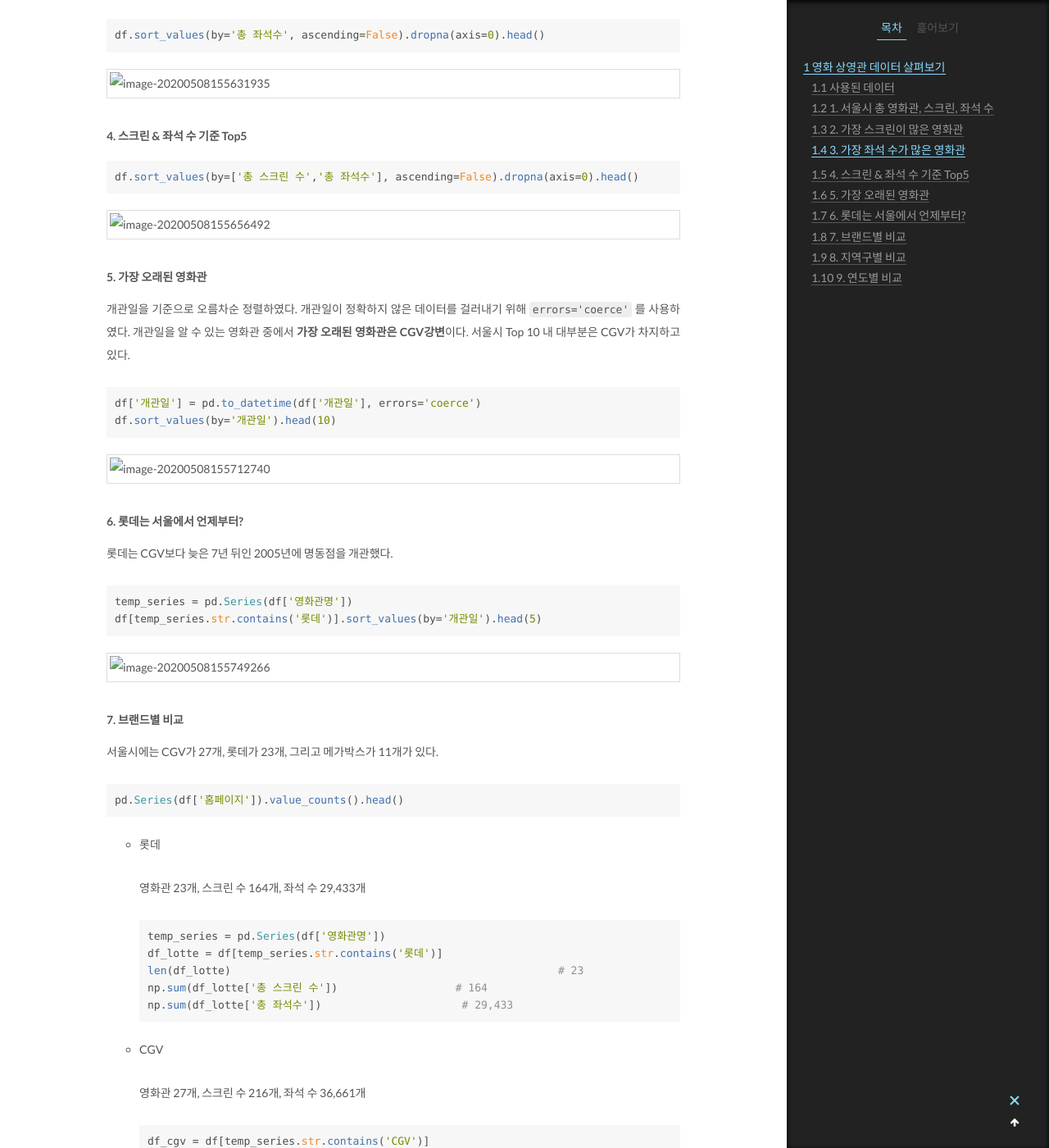
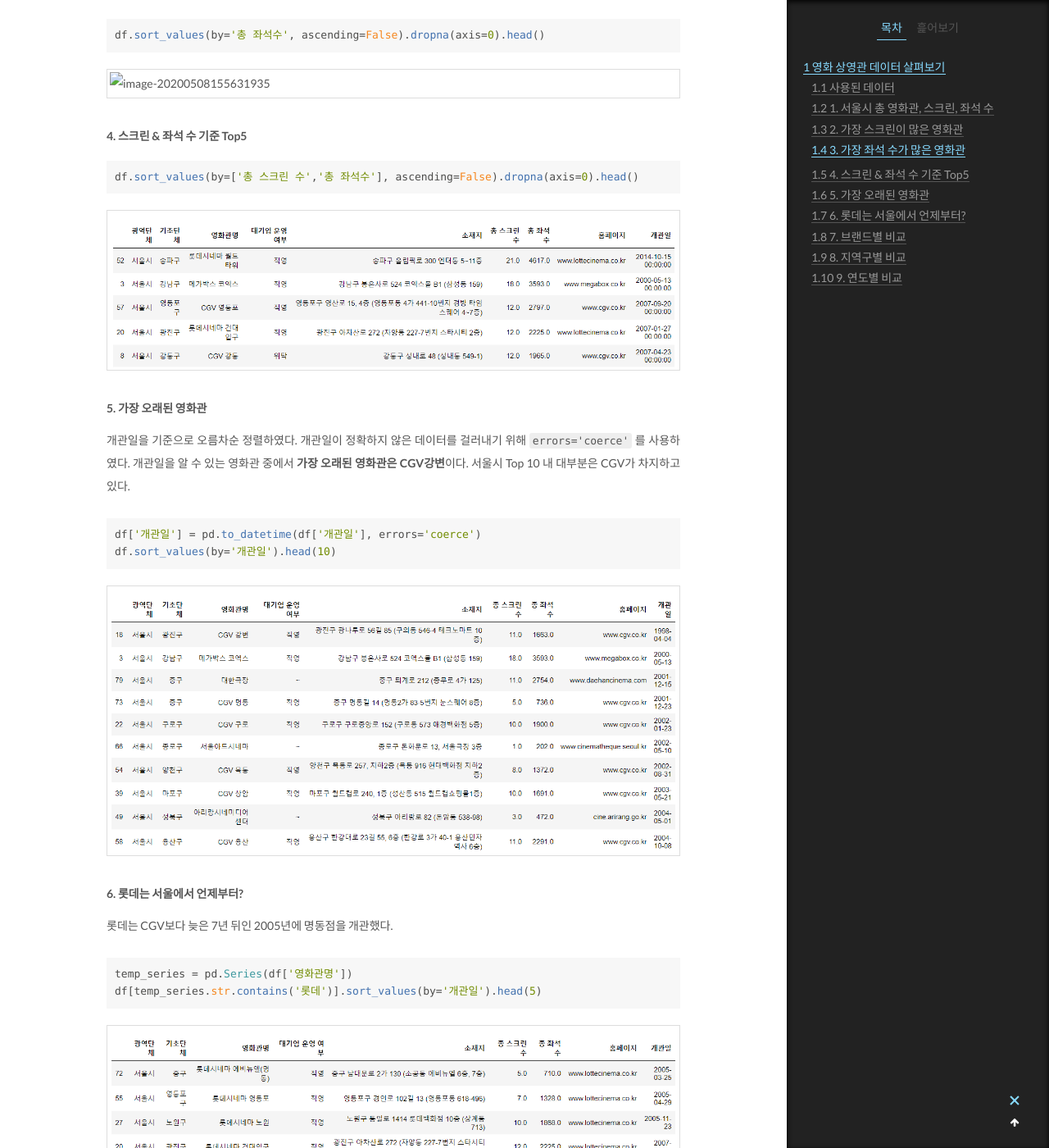
Before and after one commit to dgjung0220/dgjung0220.github.io, a Jekyll site: the page built from _posts/2020-05-08-theater_data_handling_1.md, in a window 1280 px wide and 1400 px high, scrolled down 1326 px. Shown: the whole window at 82% size. Built offline with Jekyll 4.4.1, drawn with Linux system fonts in a browser that asks for light colours; comment, search, counter and statistics services are not loaded.

Commit message:
modified 2020-05-08

````diff
--- a/_posts/2020-05-08-theater_data_handling_1.md
+++ b/_posts/2020-05-08-theater_data_handling_1.md
@@ -66,7 +66,7 @@ df.sort_values(by='총 좌석수', ascending=False).dropna(axis=0).head()
 df.sort_values(by=['총 스크린 수','총 좌석수'], ascending=False).dropna(axis=0).head()
 ```
 
-![image-20200508155656492](../upload/image-20200508155656492.png)
+![image-20200508155656492](/upload/image-20200508155656492.png)
 
 
 
@@ -79,7 +79,7 @@ df['개관일'] = pd.to_datetime(df['개관일'], errors='coerce')
 df.sort_values(by='개관일').head(10)
 ```
 
-![image-20200508155712740](../upload/image-20200508155712740.png)
+![image-20200508155712740](/upload/image-20200508155712740.png)
 
 
 
@@ -92,7 +92,7 @@ temp_series = pd.Series(df['영화관명'])
 df[temp_series.str.contains('롯데')].sort_values(by='개관일').head(5)
 ```
 
-![image-20200508155749266](../upload/image-20200508155749266.png)
+![image-20200508155749266](/upload/image-20200508155749266.png)
 
 
 
@@ -165,7 +165,7 @@ print(grouped.size().sort_values(ascending=False))
 grouped.size().sort_values().plot(kind='bar')
 ```
 
-![image-20200508160511782](../upload/image-20200508160511782.png)
+![image-20200508160511782](/upload/image-20200508160511782.png)
 
 
 
@@ -175,7 +175,7 @@ grouped.size().sort_values().plot(kind='bar')
 grouped.sum().sort_values(by=['총 좌석수'], ascending=False).head()
 ```
 
-![image-20200508160632806](../upload/image-20200508160632806.png)
+![image-20200508160632806](/upload/image-20200508160632806.png)
 
 
 
@@ -194,7 +194,7 @@ lotte_count = pd.merge(grouped_lotte_by_size, grouped_lotte.sum(), left_index=Tr
 lotte_count.sort_values(by='총 좌석수', ascending=False)
 ```
 
-![image-20200508160738783](../upload/image-20200508160738783.png)
+![image-20200508160738783](/upload/image-20200508160738783.png)
 
 
 
@@ -213,7 +213,7 @@ cgv_count = pd.merge(grouped_cgv_by_size, grouped_cgv.sum(), left_index=True, ri
 cgv_count.sort_values(by='총 좌석수', ascending=False)
 ```
 
-![image-20200508160855888](../upload/image-20200508160855888.png)
+![image-20200508160855888](/upload/image-20200508160855888.png)
 
 
 
@@ -232,7 +232,7 @@ mb_count = pd.merge(grouped_mb_by_size, grouped_mb.sum(), left_index=True, right
 mb_count.sort_values(by='총 좌석수', ascending=False)
 ```
 
-![image-20200508161023859](../upload/image-20200508161023859.png)
+![image-20200508161023859](/upload/image-20200508161023859.png)
 
 ##### 9. 연도별 비교
 
@@ -245,7 +245,7 @@ grouped_year = df_sort_by_year.groupby(df['개관일'])
 grouped_year.size().plot()
 ```
 
-![image-20200508212640628](../upload/image-20200508212640628.png)
+![image-20200508212640628](/upload/image-20200508212640628.png)
 
 
 
````
